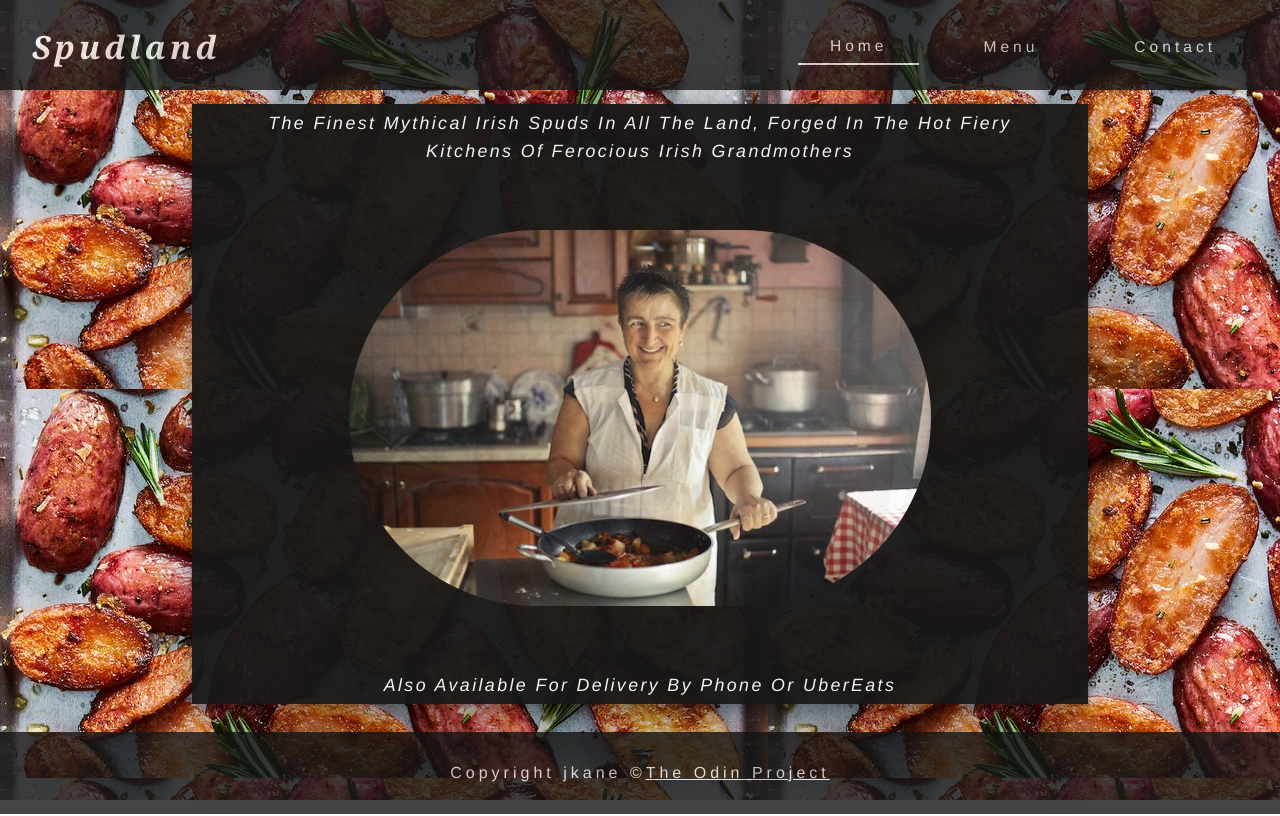
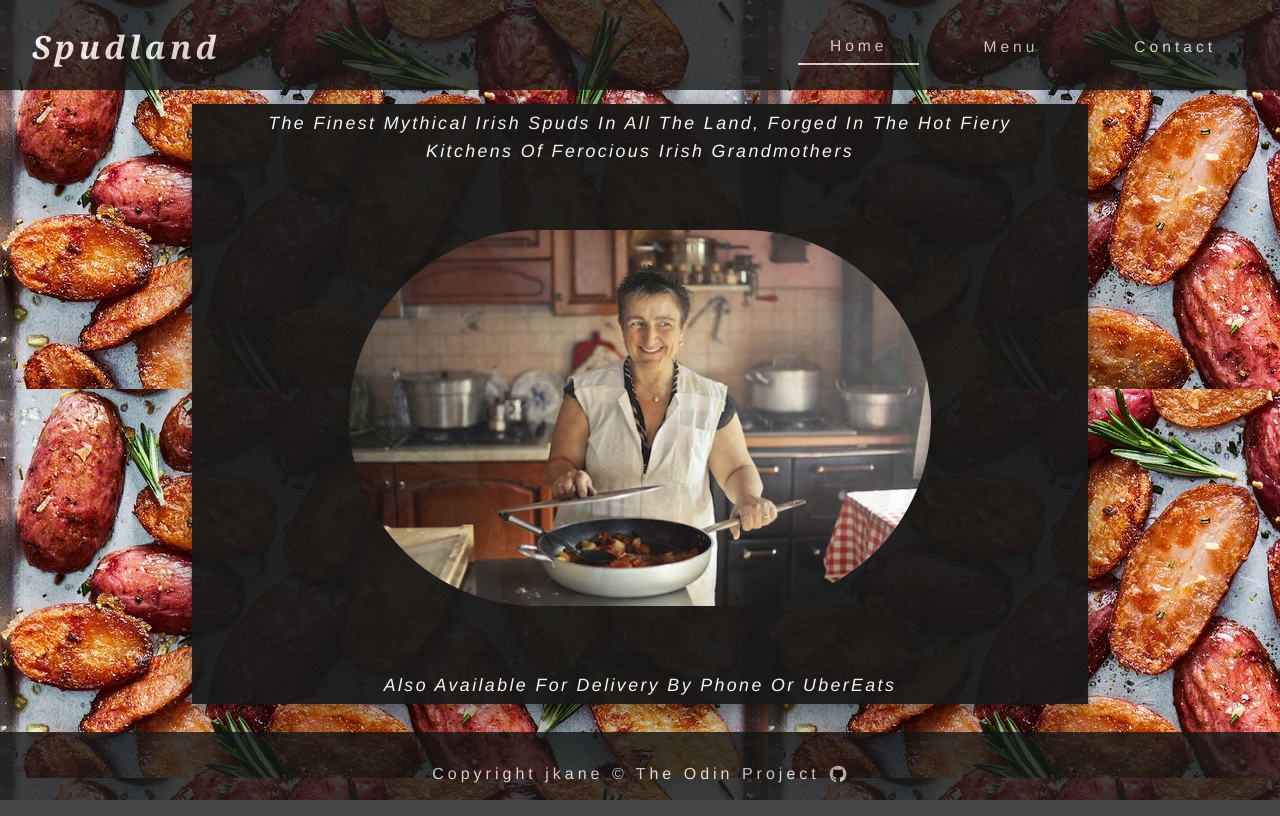
Before and after one commit to JamesKane00/restaurant-page, a website built with webpack: page src/template.html in a window 1280 px wide. Built offline with nearby package versions, Linux system fonts and the light colour scheme.

Commit message:
adding last minute hover styling & keyframe transitions

```diff
--- a/src/index.js
+++ b/src/index.js
@@ -1,5 +1,6 @@
 import '../styles/main.scss';
 import renderHome from './home';
+import gitHub from '../assets/github.svg';
 import { loadHome, loadMenu, loadContact, toggleSelect } from './helpers.js';
 
 //get container
@@ -38,6 +39,10 @@ contactTab.setAttribute('id', 'contact');
 contactTab.textContent = 'Contact';
 contactTab.addEventListener('click', loadContact);
 
+const gitIcon = document.getElementById('git-hub');
+gitIcon.src = gitHub;
+gitIcon.addEventListener('click', () => location.href='https://github.com/JamesKane00/restaurant-page');
+
 navBar.appendChild(pageHeader);
 tabContainer.appendChild(homeTab);
 tabContainer.appendChild(menuTab);
--- a/src/template.html
+++ b/src/template.html
@@ -10,7 +10,8 @@
 		<div class="container">
 			<footer class="footer">
 				Copyright jkane &copy;
-				<a href="http://theodinproject.com"> The Odin Project</a>
+				<a href="http://theodinproject.com"> The Odin Project </a
+				><img id="git-hub" />
 			</footer>
 		</div>
 	</body>
--- a/styles/main.scss
+++ b/styles/main.scss
@@ -59,10 +59,12 @@ body {
 	padding: 0.5rem 2rem;
 	background-color: var(--container-color-main);
 	opacity: 90%;
+    transition: all .3s ease;
 }
 
 .nav-button:hover {
 	cursor: pointer;
+    transform: scale(1.1);
 }
 
 .nav-button.active {
@@ -85,6 +87,7 @@ body {
 	top: 13%;
 	left: 15%;
     box-shadow: rgba(0, 0, 0, 0.25) 0px 54px 55px, rgba(0, 0, 0, 0.12) 0px -12px 30px, rgba(0, 0, 0, 0.12) 0px 4px 6px, rgba(0, 0, 0, 0.17) 0px 12px 13px, rgba(0, 0, 0, 0.09) 0px -3px 5px;
+    animation: fadeIn .5s;
 }
 
 .info-container p {
@@ -117,6 +120,7 @@ body {
     grid-row-gap: 1rem;
 	height: 70%;
 	width: 70%;
+    animation: fadeIn .5s;
 }
 
 .recipe-container {
@@ -166,6 +170,7 @@ body {
 	height: 70%;
 	width: 70%;
     letter-spacing: .1rem;
+    animation: fadeIn .5s;
 }
 
 .contact-container div {
@@ -200,6 +205,39 @@ body {
 	width: 100%;
 }
 
+.footer a {
+    text-decoration: none;
+    margin-left: .5rem;
+}
+
+.footer a:hover {
+    text-decoration: underline;
+}
+
+.footer #git-hub {
+    height: 20px;
+    width: 20px;
+    filter: invert(100%) sepia(0%) saturate(1372%) hue-rotate(239deg) brightness(112%) contrast(96%);
+    opacity: 100%;
+    margin-left: .5rem;
+    transition: all .3s ease;
+}
+
+.footer #git-hub:hover {
+    cursor: pointer;
+    transform: rotate(360deg) scale(1.4);
+}
+
+@keyframes fadeIn {
+    0% {
+        opacity: 0;
+    }
+
+    100% {
+        opacity: 90%;
+    }
+}
+
 @media (max-width: 850px) {
     .container div.menu-container {
         grid-template-columns: 1fr;
```
Also changed, not shown: assets/github.svg (added), dist/bundle653c22cf9efc1a1bfec9.js, dist/futur.ttf (added), dist/github.svg (added), dist/index.html, dist/location.svg (added), dist/map.png (added), dist/phone.svg (added), dist/potato-meal-5.jpg (added), dist/potato-meal-6.jpg (added), 2 other files.
